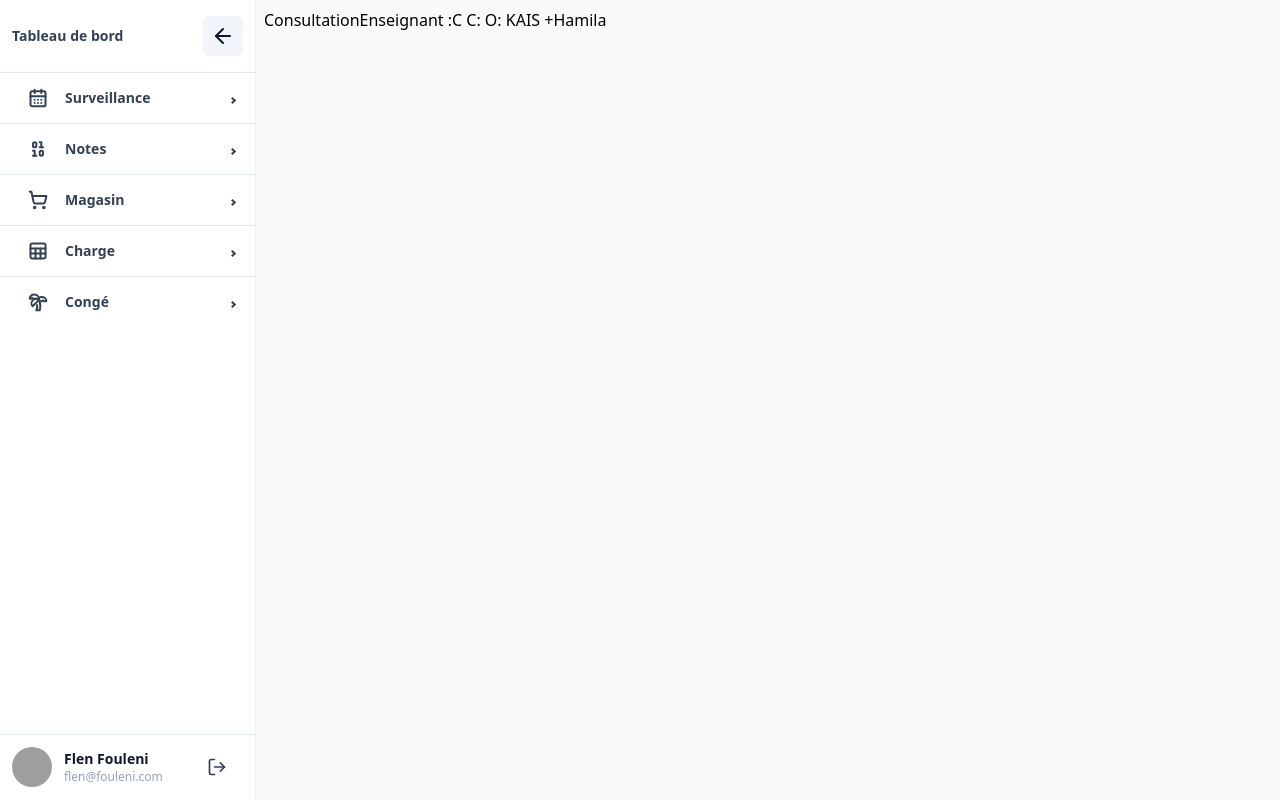
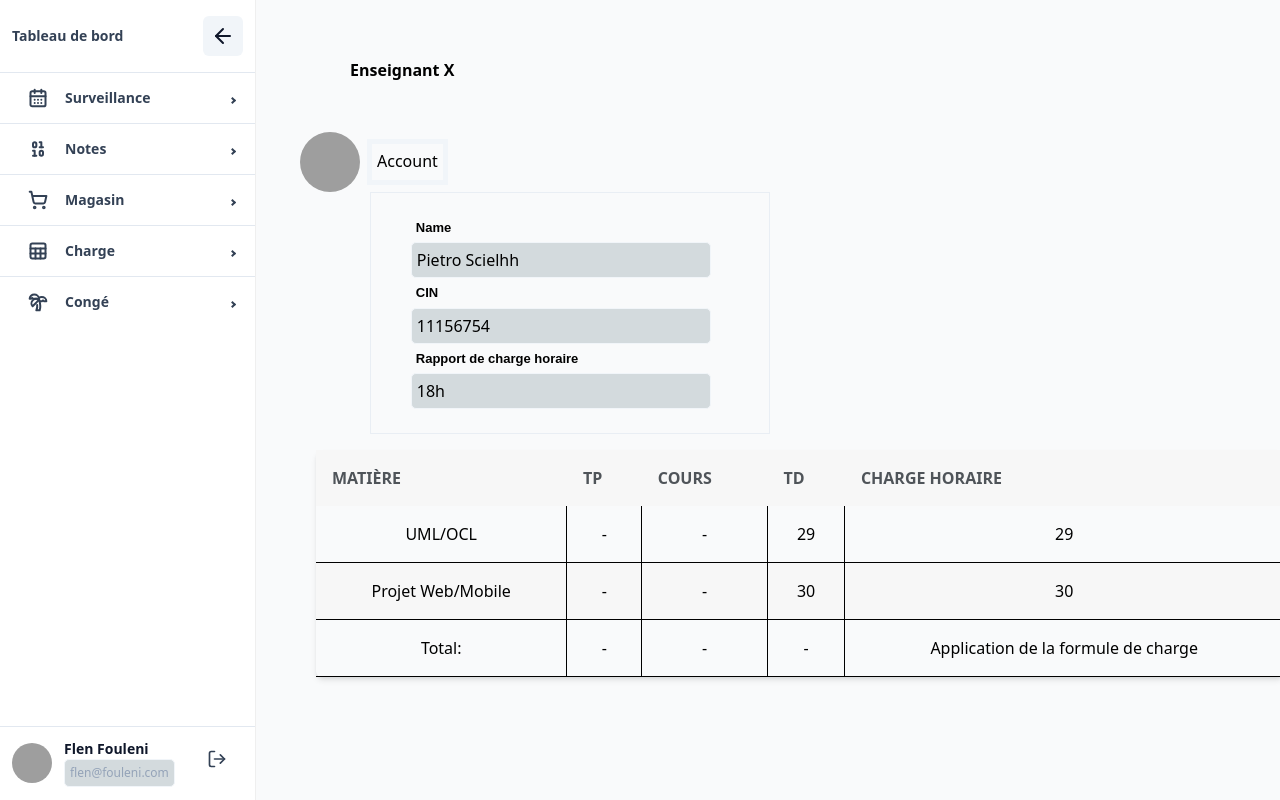
Before and after one commit to stormynight9/isimm-frontend, a React (Vite) app: page /isimm-frontend/charge/consultation-enseignant in a window 1280 px wide. Built offline with nearby package versions, Linux system fonts and the light colour scheme; grey boxes are pictures that could not be loaded; a web font is replaced by a local one.

Commit message:
distrubution charge consultation enseignant

```diff
--- a/src/pages/charge/chef-departement/ConsultationEnseignant.jsx
+++ /dev/null
@@ -1,7 +0,0 @@
-import React from "react"
-
-const ConsultationEnseignant = () => {
-    return <div>ConsultationEnseignant :C C: O: KAIS +Hamila </div>
-}
-
-export default ConsultationEnseignant
--- /dev/null
+++ b/src/pages/charge/chef-departement/ConsultationEnseignant/ConsultationEnseignant.css
@@ -0,0 +1,46 @@
+.Consultation_Enseignant{
+    position: absolute;
+    width: 1000px;
+    height: 700px;
+    left: 300px;
+}
+.Consultation_Enseignant .Enseignant_Avatar{
+    display:flex;
+}
+.Avatar{
+   width: 60px;
+   height: 60px;
+}
+.Consultation_Enseignant .Enseignant_Account{
+    border:5px solid  #f1f5f9;
+    padding: 5px;
+    margin: 7px;
+}
+h4 {
+   font-weight: bold;
+   padding: 5%;
+}
+.Consultation_Enseignant .Enseignant_Coordonnees_Border{
+    display: inline-flex;
+    width: 400px;
+    margin-left: 7%;
+    border: 1px solid #e9eef4;
+}
+.Consultation_Enseignant .Enseignant_Coordonnees_Border .Enseignant_Coordonnees{
+   margin-left:10% ;
+   margin-top:5% ;
+   margin-bottom:6% ;
+   width: 300px;
+}
+p{
+   border:1.5px solid  #f1f5f9;
+   border-radius: 5px;
+   background-color: #d3dadd ;
+   padding: 5px 5px 5px 5px;
+}
+h6{
+    font-weight:bold;
+    font-size: small;
+    font-family: Arial, Helvetica, sans-serif;
+    padding: 5px 5px 5px 5px;
+}
--- /dev/null
+++ b/src/pages/charge/chef-departement/ConsultationEnseignant/ConsultationEnseignant.jsx
@@ -0,0 +1,86 @@
+import Table from "@/components/shared/Table"
+import React from "react"
+import { useMemo } from "react"
+import { Avatar, AvatarFallback, AvatarImage } from "@/components/ui/Avatar"
+import "./ConsultationEnseignant.css"
+
+const ConsultationEnseignant = () => {
+    const columns = useMemo(
+        () => [
+            {
+                Header: "Matière",
+                accessor: "Matter",
+            },
+            {
+                Header: "TP",
+                accessor: "TP",
+            },
+            {
+                Header: "Cours",
+                accessor: "Cours",
+            },
+            {
+                Header: "TD",
+                accessor: "TD",
+            },
+            {
+                Header: "Charge Horaire",
+                accessor: "HourlyLoad",
+            },
+        ],
+        []
+    )
+
+    const data = useMemo(
+        () => [
+            {
+                Matter: "UML/OCL",
+                TP: "-",
+                TD: "29",
+                Cours:"-",
+                HourlyLoad: "29",
+            },
+            {
+                Matter: "Projet Web/Mobile",
+                TP: "-",
+                TD: "30",
+                Cours:"-",
+                HourlyLoad: 30,
+            },
+            {
+                Matter: "Total:",
+                TP: "-",
+                TD: "-",
+                Cours:"-",
+                HourlyLoad: "Application de la formule de charge",
+            },
+        ],
+        []
+    )
+
+    return (
+        <div className="Consultation_Enseignant">
+            <h4>Enseignant X</h4>
+            <div className="Enseignant_Avatar">
+                <Avatar className="Avatar">
+                    <AvatarImage src="https://github.com/shadcn.png" alt="@shadcn" />
+                    <AvatarFallback>CN</AvatarFallback>
+                </Avatar>
+                <h5 className="Enseignant_Account">Account</h5>
+            </div>
+            <div className="Enseignant_Coordonnees_Border">
+                <div className="Enseignant_Coordonnees">
+                    <h6>Name</h6>
+                    <p>Pietro Scielhh</p>
+                    <h6>CIN</h6>
+                    <p>11156754</p>
+                    <h6>Rapport de charge horaire</h6>
+                    <p>18h</p>
+                </div>
+            </div>
+            <Table columns={columns} data={data} />
+        </div>
+    )
+}
+
+export default ConsultationEnseignant
--- a/src/routes.tsx
+++ b/src/routes.tsx
@@ -13,7 +13,7 @@ import CreateCalendar from "./pages/surveillance/CreateCalendar"
 import SavedCalendars from "./pages/surveillance/SavedCalendars"
 import GestionDiplomes from "./pages/charge/chef-departement/GestionDiplomes/GestionDiplomes"
 import ConsultationVoeux from "./pages/charge/chef-departement/ConsultationVoeux"
-import ConsultationEnseignant from "./pages/charge/chef-departement/ConsultationEnseignant"
+import ConsultationEnseignant from "./pages/charge/chef-departement/ConsultationEnseignant/ConsultationEnseignant"
 import SoumettreVoeux from "./pages/charge/enseignant/SoumettreVoeux"
 import ProfileInformation from "./pages/charge/enseignant/ProfileInformation"
 import ChargeNote from "./pages/notes/charge-note/ChargeNote"
```
